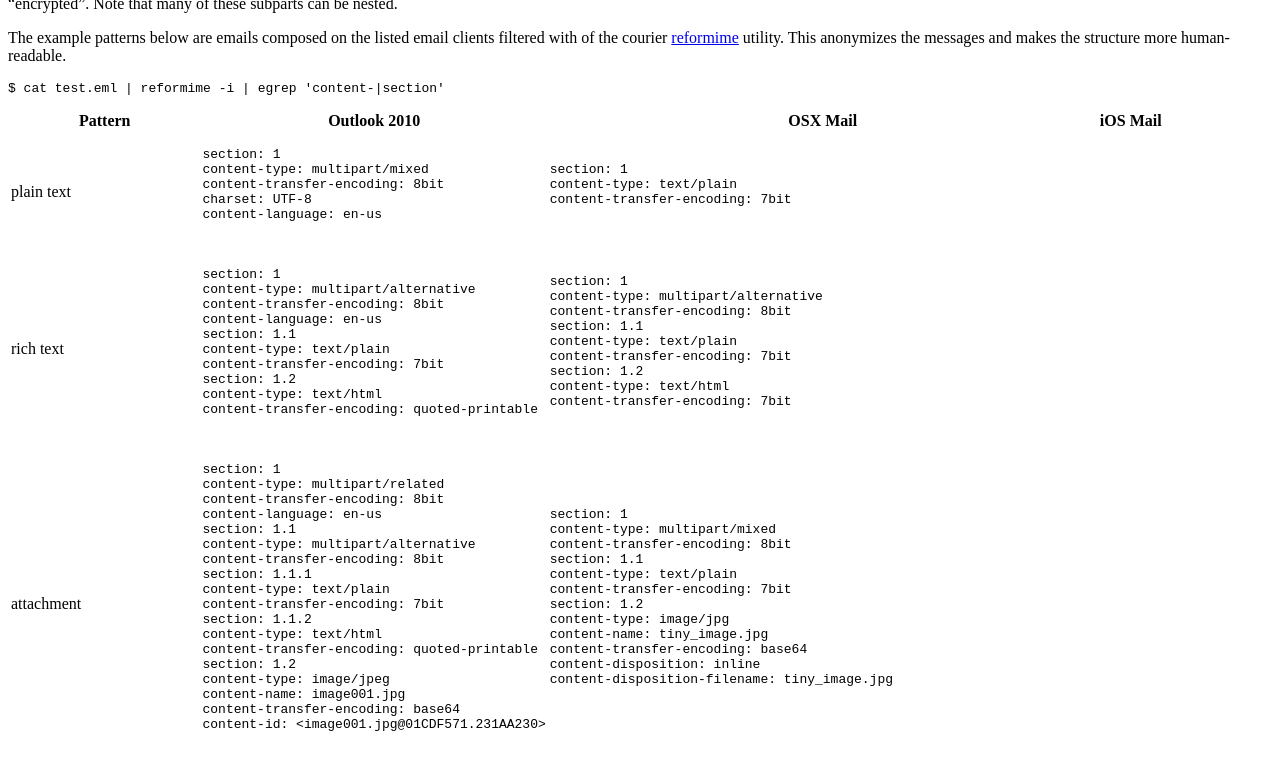
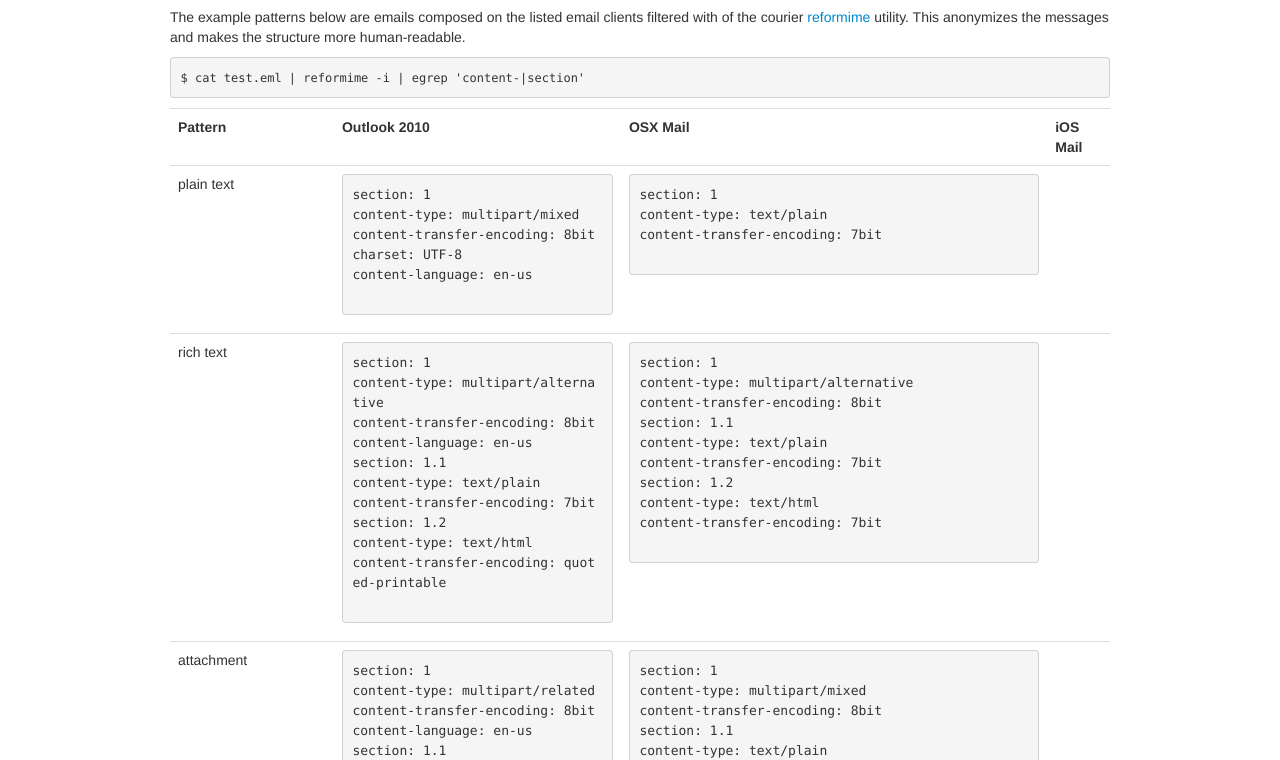
Before and after one commit to wingu/mime_structures, a plain HTML site: page _site/index.html in a window 1280 px wide. Shown: the part 103-863 px from the top of the page. Drawn offline with Linux system fonts and the light colour scheme; the site is published under a folder, as on GitHub Pages, so addresses that start at the root find nothing.

Commit message:
fix css import

```diff
--- a/_site/index.html
+++ b/_site/index.html
@@ -1,7 +1,7 @@
 <!DOCTYPE html>
 <html>
   <head>
-    <link href="/css/bootstrap.css" rel="stylesheet">
+    <link href="css/bootstrap.css" rel="stylesheet">
   </head>
   <body>
     <div class="container">
```
Also changed, not shown: _layouts/default.html (+1 -1 lines).
